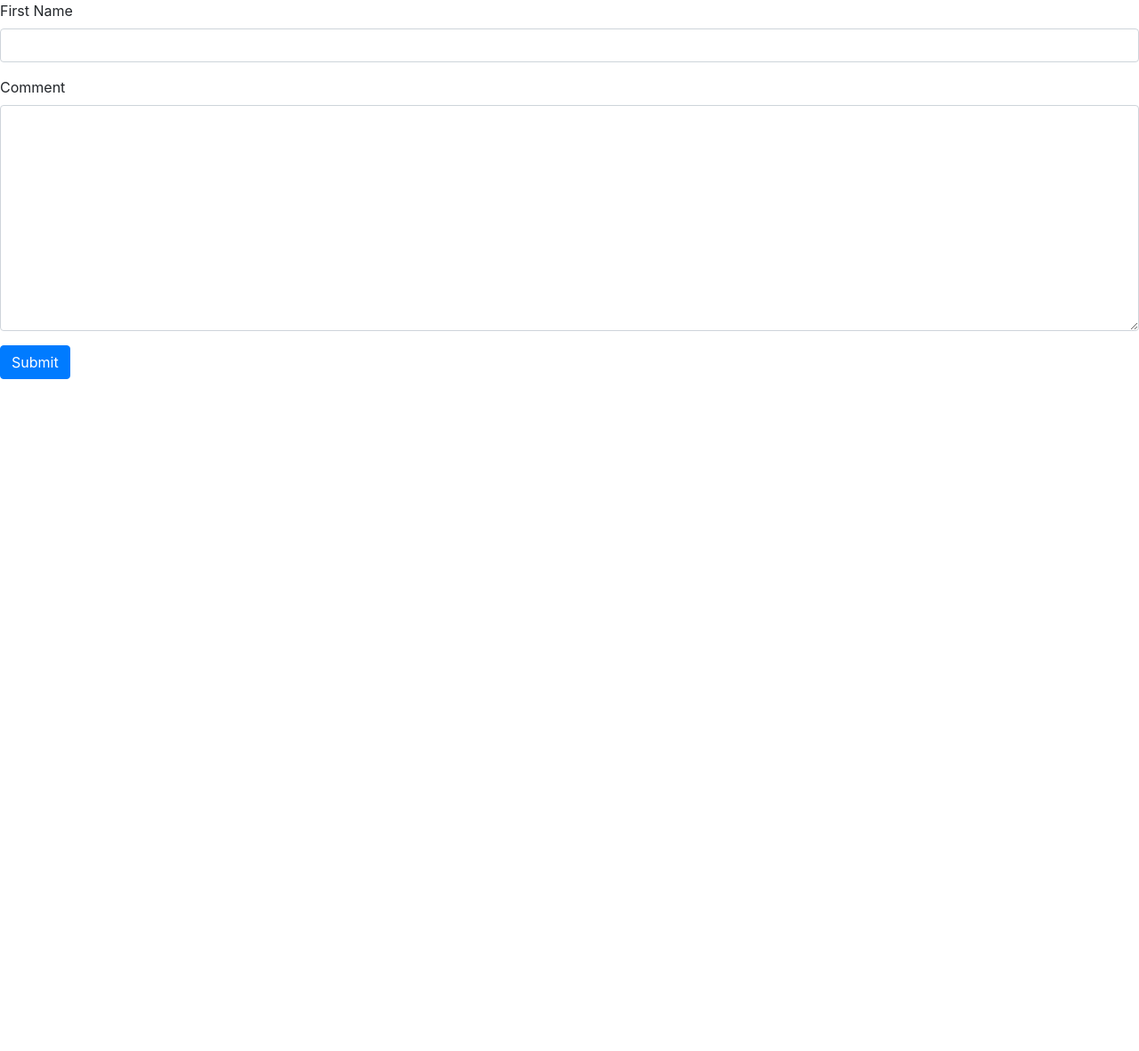
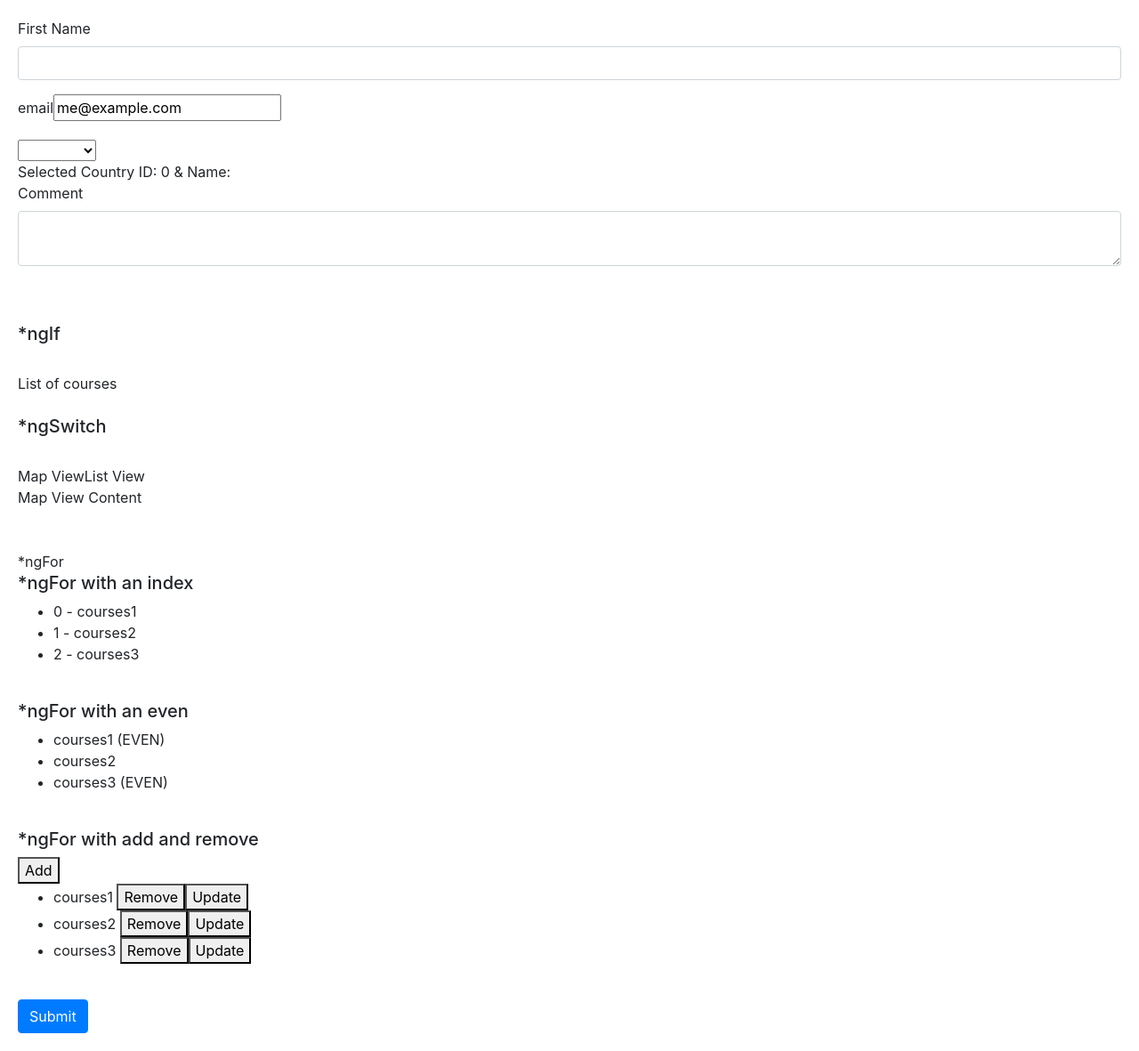
Before and after one commit to cylixx/angular7forms, an Angular app: page /contact in a window 1280 px wide. Shown: the whole page at 89% size. Before the commit the page ends 800 px from the top, so only its background shows below. Built offline with nearby package versions, Linux system fonts and the light colour scheme.

Commit message:
Add ng directive examples

```diff
--- a/src/app/contact-form/contact-form.component.html
+++ b/src/app/contact-form/contact-form.component.html
@@ -8,16 +8,147 @@
       #firstName="ngModel"  -- Template variable ligada con el ngModel
       (change)="log(firstName)"  -- Evento '(change)' que va ejecutar el metodo 'log(firstName)' que recibe como parametro la template variable 'firstName'
     -->
-    <input required minlength="3" maxlength="10" pattern="banana" ngModel name="firstName" #firstName="ngModel" (change)="log(firstName)" id="firstName" type="text" class="form-control">
+    <input
+        required
+        minlength="3"
+        maxlength="10"
+        pattern="banana"
+        ngModel
+        name="firstName"
+        #firstName="ngModel"
+        (change)="log(firstName)"
+        id="firstName"
+        type="text"
+        class="form-control">
     <div class="alert alert-danger" *ngIf="firstName.touched && !firstName.valid">
       <div *ngIf="firstName.errors.required">First Name ir required</div>
       <div *ngIf="firstName.errors.minlength">First Name sould be minimum {{ firstName.errors.minlength.requiredLength }} characters.</div>
       <div *ngIf="firstName.errors.pattern">First Name doesn't match the pattern</div>
     </div>
   </div>
+
+  <!-- Two-way Binding and ngModel -->
+  <div class="form-group">
+      <label for="email">email</label>
+      <!-- Hace lo mismo pero no es lo mas eficiente -->
+      <!-- <input [value]="email" (keyup.enter)="email = $event.target.value; onkeyUp()" type="text"> -->
+      <!-- Usando two-way binding -->
+      <!-- <input [(ngModel)]="email" (keyup.enter)="onkeyUp()" name="email" > -->
+      <input [(ngModel)]="email" (keyup.enter)="log(email)" name="email" >
+  </div>
+
+
+  <!-- Select with onCahnce example  -->
+  <!-- <select (change)="onSelect($event.target.value)" [(ngModel)]="selectedCountry.id" name="contrySelect"> -->
+    <select (change)="onSelect($event)" [(ngModel)]="selectedCountry" name="contrySelect">
+      <!-- <option *ngFor="let country of countries" value= {{country.id}}> -->
+      <option *ngFor="let country of countries" [value]= "country.id">
+          {{country.name}}
+      </option>
+    </select>
+    <br/>
+    Selected Country ID: {{selectedCountry.id}} & Name: {{selectedCountry.name}}
+
   <div class="form-group">
     <label for="" form="comment">Comment</label>
-    <textarea ngModel name="comment" id="comment" cols="30" rows="10" class="form-control"></textarea>
+    <textarea ngModel name="comment" id="comment" cols="30" rows="2" class="form-control"></textarea>
   </div>
+
+
+  <!-- Directives
+        * Structural - Modify the structure of the DOM  (*ngIf)
+        * Attribute - Modify the attributes of DOM elements
+
+  -->
+
+  <!-- ===============================================================================
+    ngIf - (Structural) Si se cumple la condición agrega el elemento al DOM, caso contrario no lo agrega
+  -->
+  <br><br><h5>*ngIf</h5><br>
+  <!-- 1. con dos div's -->
+  <!--
+  <div *ngIf="courses.length > 0">
+    List of courses
+  </div>
+  <div *ngIf="courses.length == 0">
+    No courses yet
+  </div>
+  -->
+
+  <!-- 2. con ng-template -->
+  <!--
+  <div *ngIf="courses.length > 0; else noCourses">
+    List of courses
+  </div>
+  <ng-template #noCourses>
+    No courses yet
+  </ng-template>
+-->
+
+  <!-- 3. Con dos bloques ng-template  -->
+  <div *ngIf="courses.length > 0; then coursesList else noCourses"></div>
+  <ng-template #coursesList>
+    List of courses
+  </ng-template>
+  <ng-template #noCourses>
+    No courses yet
+  </ng-template>
+
+  <!-- 4. hidden attribute  -->
+  <!--
+  <div [hidden]="courses.length == 0">
+    List of courses
+  </div>
+  <div [hidden]="courses.length > 0">
+    No courses yet
+  </div>
+  -->
+
+  <!-- ===============================================================================
+    ngSwitch
+  -->
+  <br><br><h5>*ngSwitch</h5><br>
+
+  <ul class="nav nav-pills">
+    <li [class.active]="viewMode == 'map'"><a (click)="viewMode = 'map'">Map View</a></li>
+    <li [class.active]="viewMode == 'list'"><a (click)="viewMode = 'list'">List View</a></li>
+  </ul>
+  <div [ngSwitch]="viewMode">
+    <div *ngSwitchCase="'map'">Map View Content</div>
+    <div *ngSwitchCase="'list'">List View Content</div>
+    <div *ngSwitchDefault>Otherwise</div>
+  </div>
+
+  <!-- ===============================================================================
+    ngFor
+  -->
+  <br><br><span>*ngFor</span><br>
+  <h5>*ngFor with an index</h5>
+  <ul>
+    <li *ngFor="let course of coursesData; index as i">
+      {{ i }} - {{ course.name }}
+    </li>
+  </ul>
+
+  <br>
+  <h5>*ngFor with an even</h5>
+  <ul>
+      <li *ngFor="let course of coursesData; even as isEven">
+        {{ course.name }} <span *ngIf="isEven">(EVEN)</span>
+      </li>
+    </ul>
+
+  <br>
+  <h5>*ngFor with add and remove</h5>
+  <button (click)="onAdd()">Add</button>
+  <ul>
+    <li *ngFor="let course of coursesData;">
+      {{ course.name }}
+      <button (click)="onRemove(course)">Remove</button>
+      <button (click)="onUpdate(course)">Update</button>
+    </li>
+  </ul>
+
+  <br>
   <button class="btn btn-primary">Submit</button>
 </form>
--- a/src/app/contact-form/contact-form.component.ts
+++ b/src/app/contact-form/contact-form.component.ts
@@ -1,4 +1,11 @@
 import { Component, OnInit } from '@angular/core';
+
+export class Country {
+  constructor(
+    public id: number,
+    public name: string
+  ) { }
+}
 
 @Component({
   selector: 'contact-form',
@@ -6,6 +13,24 @@ import { Component, OnInit } from '@angular/core';
   styleUrls: ['./contact-form.component.css']
 })
 export class ContactFormComponent implements OnInit {
+  email = "me@example.com";
+  courses = [1, 2, 3];
+  viewMode = 'map';
+  coursesData = [
+    {id: 1, name: 'courses1'},
+    {id: 2, name: 'courses2'},
+    {id: 3, name: 'courses3'}
+  ];
+
+  //select
+  //selectedCountry:Country = new Country(2, 'Mexico');
+  selectedCountry: Country = new Country(0, null);
+  countries = [
+     new Country(1, 'USA' ),
+     new Country(2, 'Mexico' ),
+     new Country(3, 'Australia' ),
+     new Country(4, 'Brazil')
+  ];
 
   constructor() { }
 
@@ -16,4 +41,46 @@ export class ContactFormComponent implements OnInit {
     console.log(x);
   }
 
+  onkeyUp() {
+    console.log(this.email);
+  }
+
+  onAdd() {
+    let newIndex: number = this.coursesData.length + 1;
+    this.coursesData.push({
+       id: newIndex,
+       name: 'course' + newIndex
+    });
+  }
+
+  onRemove(course) {
+    let index = this.coursesData.indexOf(course);
+    this.coursesData.splice(index, 1);
+  }
+
+  onUpdate(course) {
+    course.name = 'UPDATE';
+  }
+
+  /*
+  onSelect(countryId) {
+    console.log(countryId);
+    this.selectedCountry = null;
+    for (var i = 0; i < this.countries.length; i++)
+    {
+      if (this.countries[i].id == countryId) {
+        this.selectedCountry = this.countries[i];
+        break;
+      }
+    }
+  }
+  */
+ onSelect($event) {
+  console.log($event);
+  // let countryId = $event.target.value;
+  //console.log(countryId);
 }
+
+
+
+}
--- a/src/styles.css
+++ b/src/styles.css
@@ -1,2 +1,8 @@
 /* You can add global styles to this file, and also import other style files */
-@import url(https://unpkg.com/bootstrap@4.1.1/dist/css/bootstrap.min.css)
+@import url(https://unpkg.com/bootstrap@4.1.1/dist/css/bootstrap.min.css);
+
+body { padding: 20px; }
+
+.form-control.ng-touched.ng-invalid {
+    border: 2px solid red;
+}
```
Also changed, not shown: 1 other file (tests, documents, lock files or other folders).
